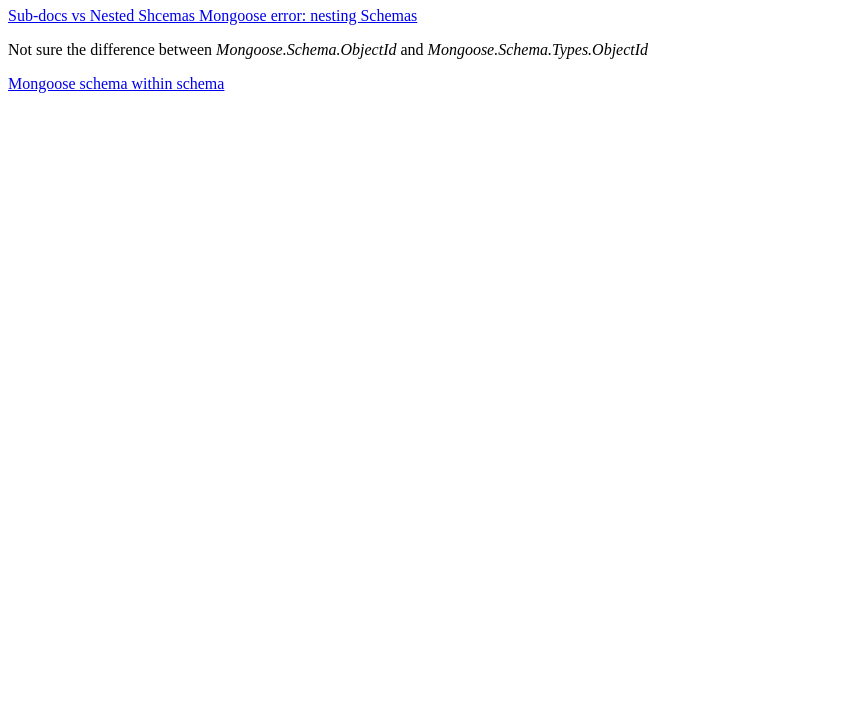
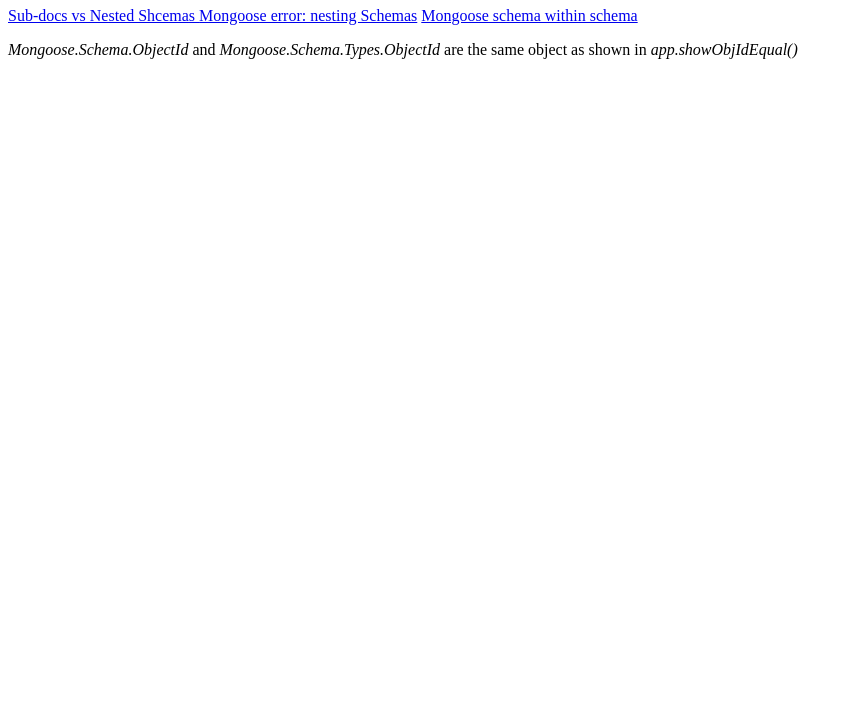
Before and after one commit to TwoFistedJustice/mongoos-nested-schemas-example, a website: page notes.html in a window 1280 px wide. Shown: the part 73-800 px from the top of the page, without its empty margins (0-853 px from the left). Drawn offline with Linux system fonts and the light colour scheme.

Commit message:
Add fn testing ObjectId types

```diff
--- a/notes.html
+++ b/notes.html
@@ -9,9 +9,8 @@
 
 <a href="https://stackoverflow.com/questions/15208711/mongoose-subdocuments-vs-nested-schema" target="_blank">Sub-docs vs Nested Shcemas </a>
 <a href="https://stackoverflow.com/questions/27259449/mongoose-error-nesting-schemas" target="_blank">Mongoose error: nesting Schemas</a>
-<p>Not sure the difference between <em>Mongoose.Schema.ObjectId</em> and <em> Mongoose.Schema.Types.ObjectId</em></p>
 <a href="https://stackoverflow.com/questions/8737082/mongoose-schema-within-schema" target="_blank">Mongoose schema within schema</a>
-
+<p><em>Mongoose.Schema.ObjectId</em> and <em> Mongoose.Schema.Types.ObjectId</em> are the same object as shown in <em>app.showObjIdEqual()</em></p>
 
 </body>
 </html>
```
Also changed, not shown: app.js (+9 -3 lines).
